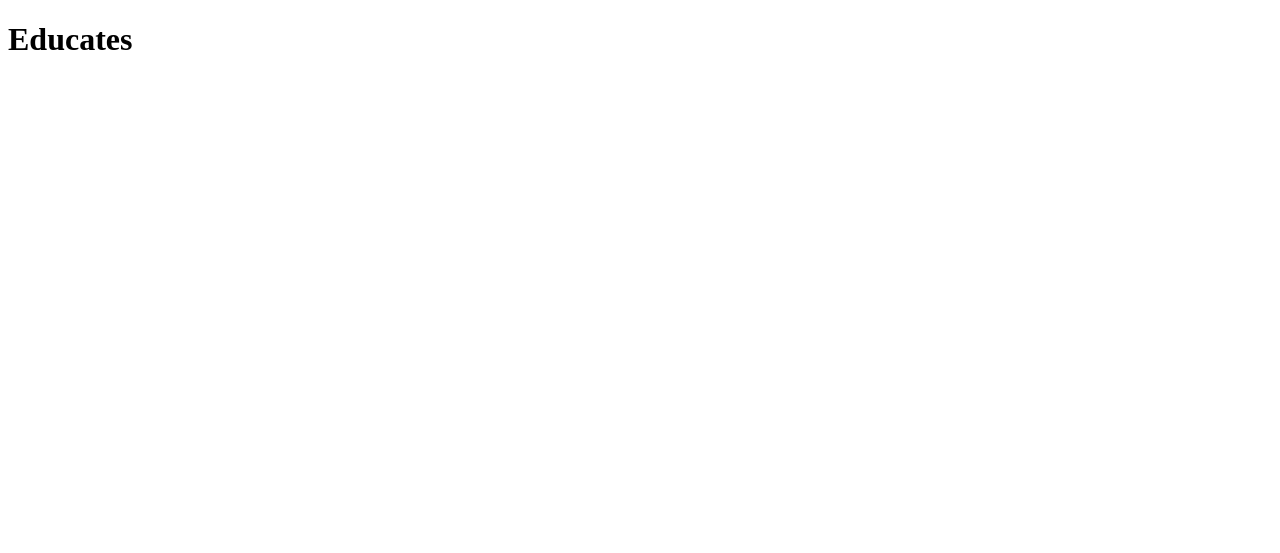
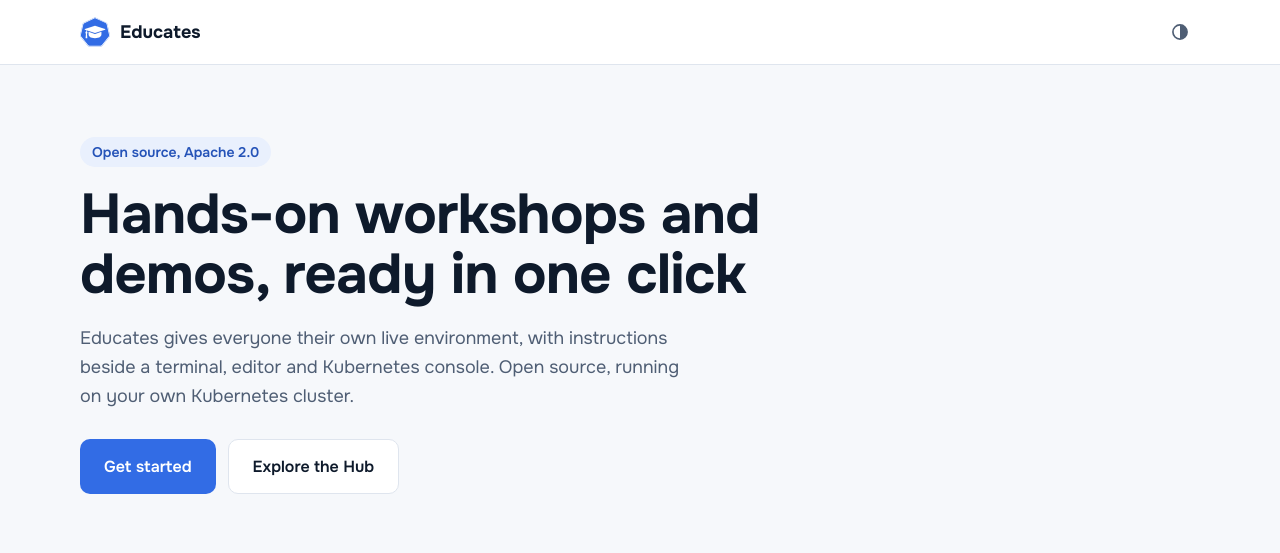
Before and after one commit to educates/educates.github.io, an Astro site: page / in a window 1280 px wide. Built offline with nearby package versions, Linux system fonts and the light colour scheme; Astro itself is replaced by a stand-in of ours.

Commit message:
feat: add the base layout, a placeholder homepage and the 404 page
BaseLayout writes the title with the site name, the description, the
canonical URL and og:url built without .html or /index, the Open Graph
basics, the site-wide JSON-LD and the page's section label as
data-section on <body>. It loads Onest and JetBrains Mono at 400, 600
and 700 from the site itself, the tokens and the theme script, and
wraps the page in a skip link, a minimal header with the theme toggle
and <main>. The placeholder homepage carries the hero copy; the 404
page links home and to the Learn page.

```diff
--- /dev/null
+++ b/src/components/SiteHeader.astro
@@ -0,0 +1,48 @@
+---
+import { site } from "../site.ts";
+import ThemeToggle from "./ThemeToggle.astro";
+---
+
+<header class="site-header">
+  <div class="wrap">
+    <a class="brand" href="/">
+      <img src="/img/logo.svg" alt="" width="30" height="30" />
+      {site.name}
+    </a>
+    <div class="actions">
+      <ThemeToggle />
+    </div>
+  </div>
+</header>
+
+<style>
+  .site-header {
+    position: sticky;
+    top: 0;
+    z-index: 40;
+    background: color-mix(in srgb, var(--color-surface) 92%, transparent);
+    backdrop-filter: blur(10px);
+    border-bottom: 1px solid var(--color-line);
+  }
+  .wrap {
+    display: flex;
+    align-items: center;
+    gap: 28px;
+    height: 64px;
+  }
+  .brand {
+    display: flex;
+    align-items: center;
+    gap: 10px;
+    color: var(--color-ink);
+    font-size: 18px;
+    font-weight: 700;
+    text-decoration: none;
+  }
+  .actions {
+    display: flex;
+    align-items: center;
+    gap: 6px;
+    margin-left: auto;
+  }
+</style>
--- /dev/null
+++ b/src/layouts/BaseLayout.astro
@@ -0,0 +1,107 @@
+---
+// The page shell every page uses: the document head (title, description,
+// canonical URL, Open Graph tags, fonts, tokens, theme), the site header,
+// and the page's content inside <main>.
+import "@fontsource/onest/400.css";
+import "@fontsource/onest/600.css";
+import "@fontsource/onest/700.css";
+import "@fontsource/jetbrains-mono/400.css";
+import "@fontsource/jetbrains-mono/600.css";
+import "@fontsource/jetbrains-mono/700.css";
+import "../styles/tokens.css";
+import "../styles/global.css";
+import SiteHeader from "../components/SiteHeader.astro";
+import ThemeScript from "../components/ThemeScript.astro";
+import { canonicalUrl } from "../lib/urls.ts";
+import { site } from "../site.ts";
+
+export interface Props {
+  /** The page's own title; the layout appends the site name. */
+  title: string;
+  /** One or two sentences for search results and shared links. */
+  description: string;
+  /**
+   * The site section the page belongs to, such as "Use case", "Feature"
+   * or "About Educates". Written as `data-section` on <body>, where the
+   * Open Graph image step reads it.
+   */
+  section?: string;
+}
+
+const { title, description, section } = Astro.props;
+const fullTitle = `${title} | ${site.name}`;
+const canonical = canonicalUrl(Astro.url.pathname);
+
+// The site-wide structured data, with the social card as the logo.
+const structuredData = {
+  "@context": "https://schema.org",
+  "@type": "SoftwareApplication",
+  name: "Educates Training Platform",
+  description:
+    "A system for hosting interactive workshop environments in Kubernetes, or on top of a local container runtime.",
+  applicationCategory: "DeveloperApplication",
+  operatingSystem: "Kubernetes",
+  url: site.origin,
+  offers: { "@type": "Offer", price: "0", priceCurrency: "USD" },
+  sourceOrganization: {
+    "@type": "Organization",
+    name: "Educates",
+    url: site.origin,
+    logo: `${site.origin}/img/educates-social-card.png`,
+    sameAs: [
+      "https://github.com/educates/educates-training-platform",
+      "https://www.youtube.com/@EducatesTrainingPlatform",
+    ],
+  },
+};
+---
+
+<!doctype html>
+<html lang="en">
+  <head>
+    <meta charset="utf-8" />
+    <meta name="viewport" content="width=device-width, initial-scale=1" />
+    <ThemeScript />
+    <title>{fullTitle}</title>
+    <meta name="description" content={description} />
+    <link rel="canonical" href={canonical} />
+    <link rel="icon" href="/favicon.ico" sizes="32x32" />
+    <meta property="og:type" content="website" />
+    <meta property="og:site_name" content={site.name} />
+    <meta property="og:title" content={title} />
+    <meta property="og:description" content={description} />
+    <meta property="og:url" content={canonical} />
+    <script
+      type="application/ld+json"
+      is:inline
+      set:html={JSON.stringify(structuredData)}
+    />
+  </head>
+  <body data-section={section}>
+    <a class="skip-link" href="#main">
+      Skip to content
+    </a>
+    <SiteHeader />
+    <main id="main">
+      <slot />
+    </main>
+  </body>
+</html>
+
+<style>
+  .skip-link {
+    position: absolute;
+    top: 8px;
+    left: 8px;
+    z-index: 50;
+    padding: 8px 14px;
+    border-radius: var(--radius-control);
+    background: var(--color-accent);
+    color: var(--color-on-accent);
+    font-weight: 600;
+    transform: translateY(-200%);
+  }
+  .skip-link:focus {
+    transform: none;
+  }
+</style>
--- /dev/null
+++ b/src/lib/urls.ts
@@ -0,0 +1,16 @@
+import { site } from "../site.ts";
+
+/**
+ * The canonical URL of the page at `pathname`, in the site's URL form
+ * (docs/adr/0002-keep-the-docusaurus-url-form.md): absolute, without
+ * `.html`, `/index` or a trailing slash. At build time, under
+ * `build.format: 'file'`, `Astro.url.pathname` ends in `.html`, such as
+ * `/index.html` or `/about.html`; in the dev server it is the URL requested.
+ */
+export function canonicalUrl(pathname: string): string {
+  const path = pathname
+    .replace(/\.html$/, "")
+    .replace(/(^|\/)index$/, "")
+    .replace(/\/+$/, "");
+  return `${site.origin}${path === "" ? "/" : path}`;
+}
--- /dev/null
+++ b/src/pages/404.astro
@@ -0,0 +1,57 @@
+---
+import BaseLayout from "../layouts/BaseLayout.astro";
+---
+
+<BaseLayout
+  title="Page not found"
+  description="The page you asked for is not on educates.dev."
+>
+  <section class="not-found">
+    <div class="wrap">
+      <p class="code">404</p>
+      <h1>Page not found</h1>
+      <p class="lede">
+        The page you asked for is not here. It may have moved, or the link may
+        be mistyped.
+      </p>
+      <ul class="links">
+        <li>
+          <a href="/">Go to the homepage</a>
+        </li>
+        <li>
+          <a href="/learn">Browse all Content</a>
+        </li>
+      </ul>
+    </div>
+  </section>
+</BaseLayout>
+
+<style>
+  .not-found .wrap {
+    padding-block: 72px 96px;
+  }
+  .code {
+    margin: 0 0 12px;
+    color: var(--color-accent-strong);
+    font: 600 14px/1 var(--font-mono);
+    letter-spacing: 0.08em;
+  }
+  h1 {
+    font-size: clamp(32px, 4vw, 48px);
+    font-weight: 700;
+  }
+  .lede {
+    max-width: 34em;
+    margin: 16px 0 24px;
+    color: var(--color-ink-muted);
+    font-size: 18px;
+  }
+  .links {
+    display: grid;
+    gap: 8px;
+    margin: 0;
+    padding: 0;
+    list-style: none;
+    font-weight: 600;
+  }
+</style>
--- a/src/pages/index.astro
+++ b/src/pages/index.astro
@@ -1,12 +1,81 @@
 ---
+import BaseLayout from "../layouts/BaseLayout.astro";
+
+const lede =
+  "Educates gives everyone their own live environment, with instructions beside a terminal, editor and Kubernetes console. Open source, running on your own Kubernetes cluster.";
 ---
 
-<html lang="en">
-  <head>
-    <meta charset="utf-8" />
-    <title>Educates</title>
-  </head>
-  <body>
-    <h1>Educates</h1>
-  </body>
-</html>
+<BaseLayout
+  title="Hands-on workshops and demos, ready in one click"
+  description={lede}
+>
+  <section class="hero">
+    <div class="wrap">
+      <p class="eyebrow">Open source, Apache 2.0</p>
+      <h1>Hands-on workshops and demos, ready in one click</h1>
+      <p class="lede">{lede}</p>
+      <div class="actions">
+        <a class="button button-primary" href="/get-started">
+          Get started
+        </a>
+        <a class="button button-secondary" href="https://hub.educates.dev">
+          Explore the Hub
+        </a>
+      </div>
+    </div>
+  </section>
+</BaseLayout>
+
+<style>
+  .hero .wrap {
+    padding-block: 72px 56px;
+  }
+  .eyebrow {
+    display: inline-flex;
+    margin: 0 0 18px;
+    padding: 4px 12px;
+    border-radius: 999px;
+    background: var(--color-accent-soft);
+    color: var(--color-accent-strong);
+    font-size: 14px;
+    font-weight: 600;
+  }
+  h1 {
+    max-width: 14em;
+    font-size: clamp(36px, 4.6vw, 56px);
+    line-height: 1.06;
+    font-weight: 700;
+  }
+  .lede {
+    max-width: 34em;
+    margin: 20px 0 28px;
+    color: var(--color-ink-muted);
+    font-size: 18px;
+  }
+  .actions {
+    display: flex;
+    flex-wrap: wrap;
+    gap: 12px;
+  }
+  .button {
+    display: inline-flex;
+    align-items: center;
+    padding: 14px 24px;
+    border-radius: var(--radius-control);
+    font-weight: 600;
+    text-decoration: none;
+    white-space: nowrap;
+  }
+  .button-primary {
+    background: var(--color-accent);
+    color: var(--color-on-accent);
+  }
+  .button-primary:hover {
+    background: var(--color-accent-strong);
+  }
+  .button-secondary {
+    border: 1px solid var(--color-line);
+    background: var(--color-surface);
+    color: var(--color-ink);
+  }
+</style>
```
